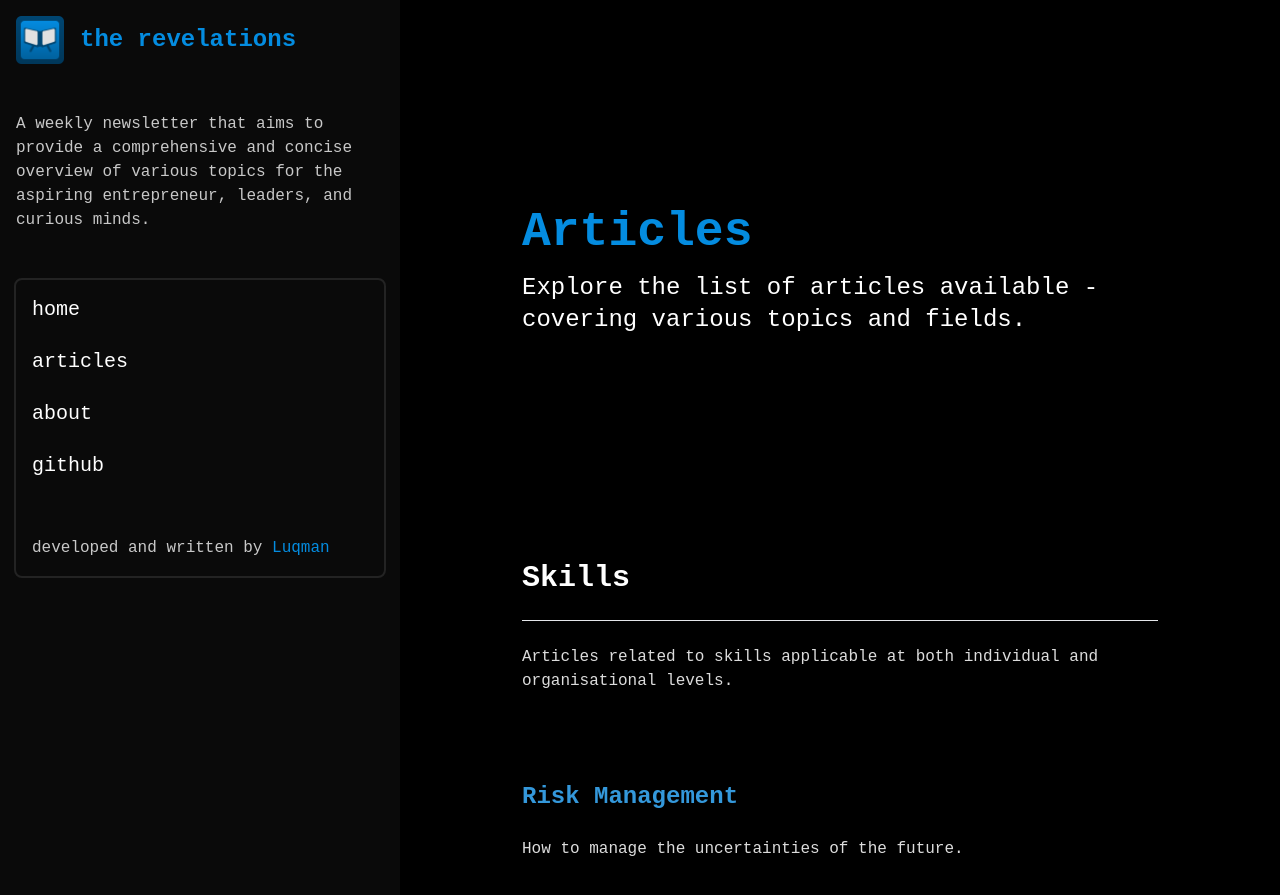
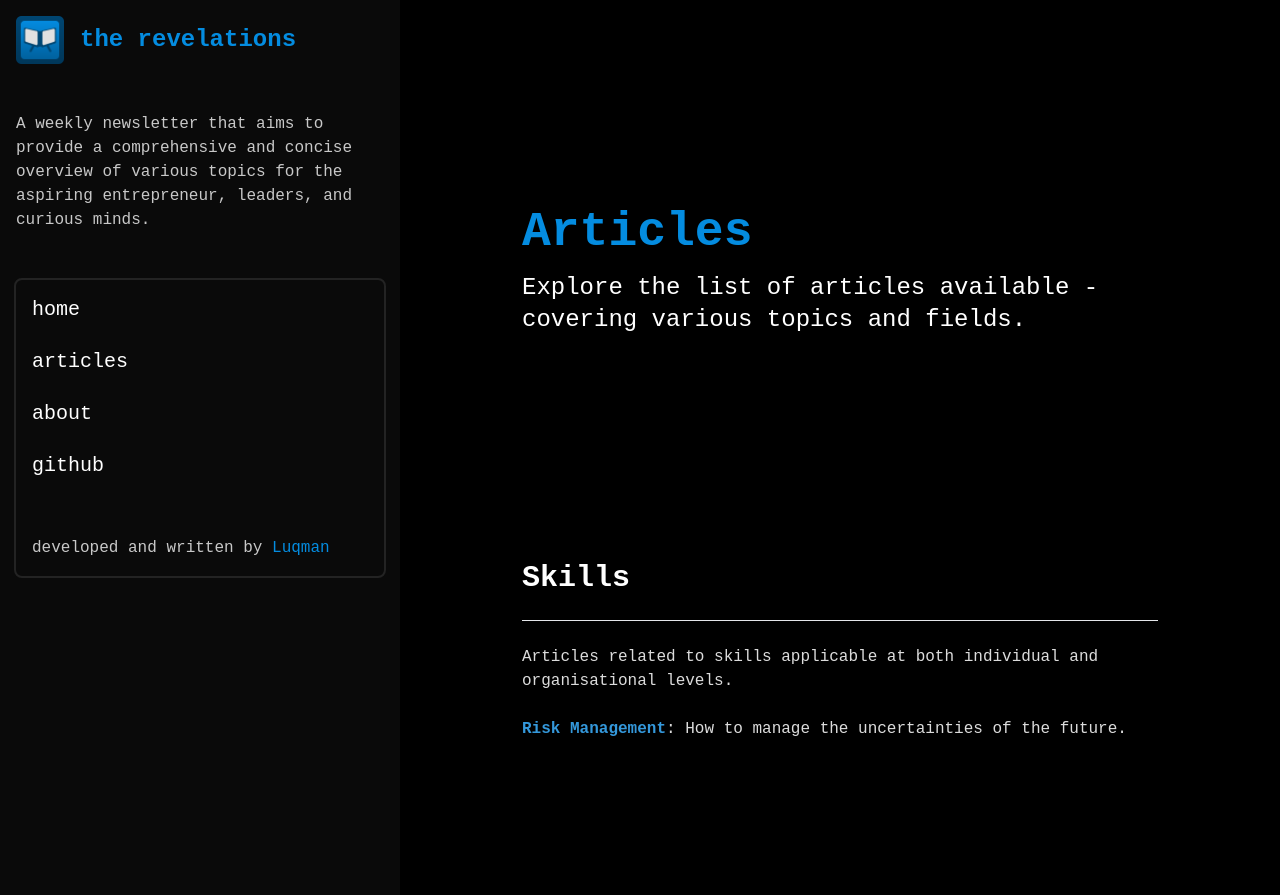
Before and after one commit to theluqmn/revelations, a Jekyll site: the page built from info/articles.md, in a window 1280 px wide and 1005 px high. Shown: the top 895 px of the window. Built offline with Jekyll 4.4.1, drawn with Linux system fonts in a browser that asks for light colours; nearby versions of some CDN libraries; some web fonts are replaced.

```diff
--- a/info/articles.md
+++ b/info/articles.md
@@ -11,6 +11,4 @@ permalink: /articles/
 
 Articles related to skills applicable at both individual and organisational levels.
 
-### [Risk Management](../articles/risk-management.md)
-
-How to manage the uncertainties of the future.
+[**Risk Management**](../articles/risk-management.md): How to manage the uncertainties of the future.
```
